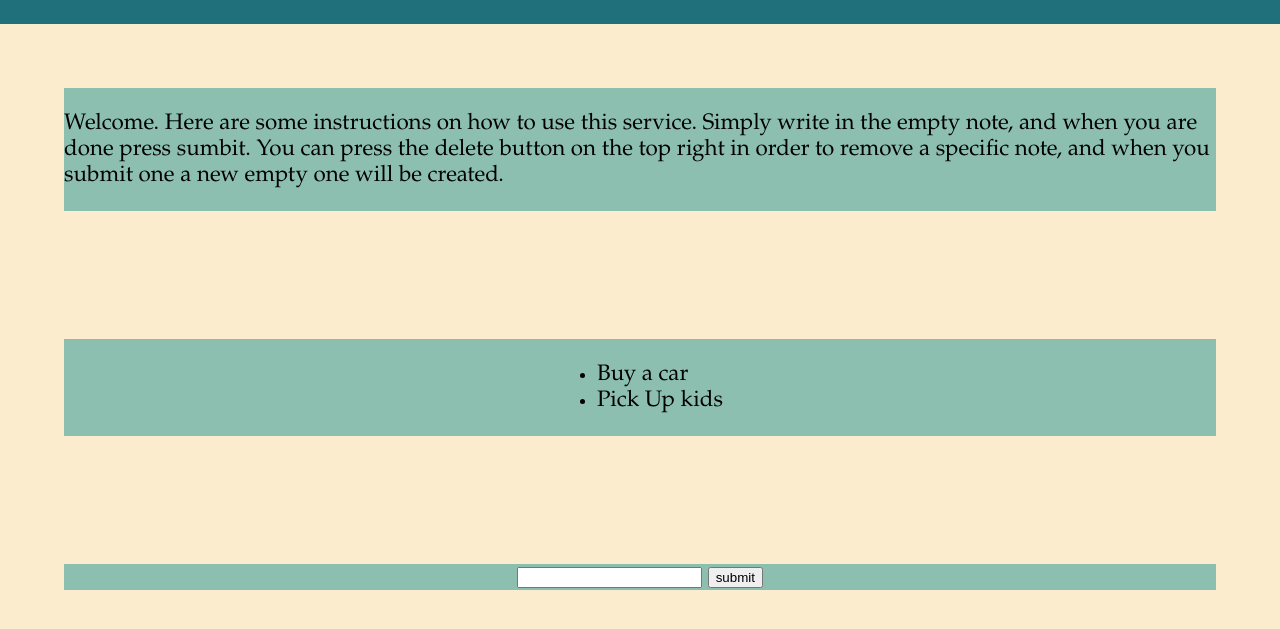
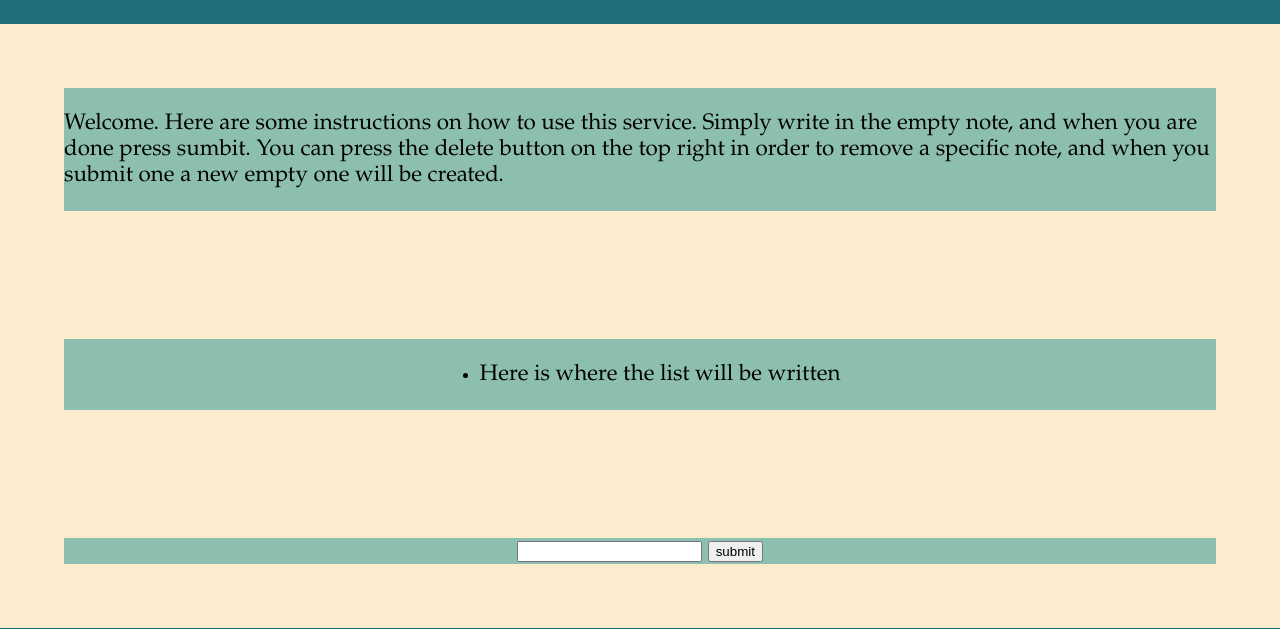
Before and after one commit to Hustra03/Projekt-3, a plain HTML site: page index.html in a window 1280 px wide. Shown: the part 125-754 px from the top of the page. Drawn offline with Linux system fonts and the light colour scheme.

Commit message:
ändrat default text i to-do

```diff
--- a/index.html
+++ b/index.html
@@ -21,8 +21,7 @@
 
         <div class="lapp" >
           <ul id= "list">
-            <li>Buy a car</li>
-            <li>Pick Up kids</li>
+            <li>Here is where the list will be written</li>
           </ul>
         </div>
 
--- a/javascript/main.js
+++ b/javascript/main.js
@@ -12,7 +12,6 @@ function CreateNote() {
 
 function DeleteNote()
 {
-    //let number = document.getElementById('deleteNumber').value;
     let node = document.getElementById("list");
     let child = event.target;
     //let child = node.querySelector(selectors);
```
